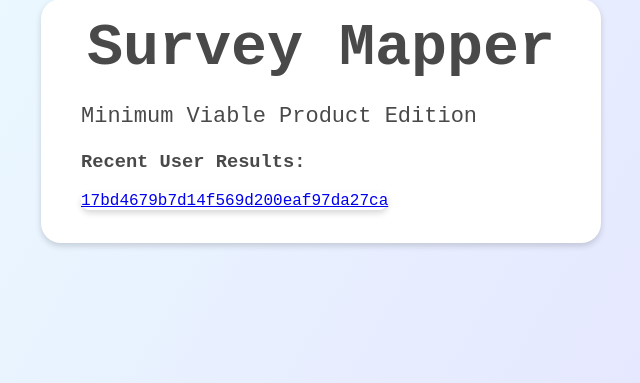
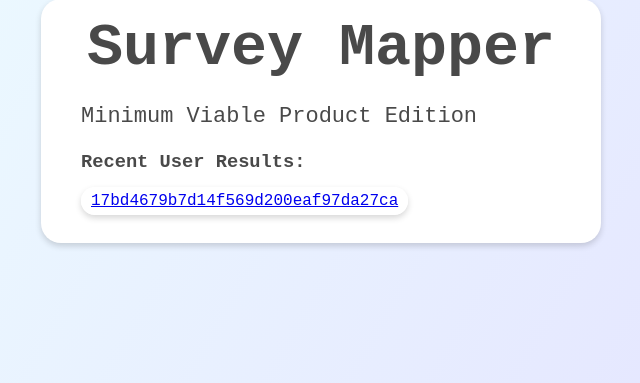
Before and after one commit to KinoZampie/Survey-Mapper, a Flask app: page /results in a window 1280 px wide. Shown: the part 41-424 px from the top of the page, without its empty margins (319-959 px from the left). Run offline with Flask 2, Linux system fonts and the light colour scheme.

Commit message:
Updated Padding

```diff
--- a/static/css/main.css
+++ b/static/css/main.css
@@ -54,5 +54,5 @@ a{
   text-align:center;
   box-shadow: 0px 3px 6px rgba(0, 0, 0, 0.16);
   border-radius:20px;
-
+  padding:5px 10px 5px;
 }
```
Also changed, not shown: 1 other file.
